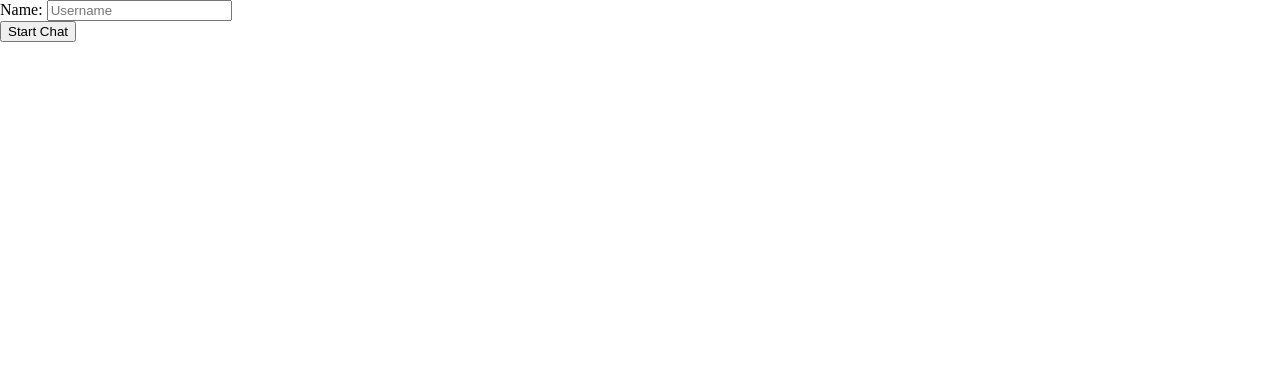
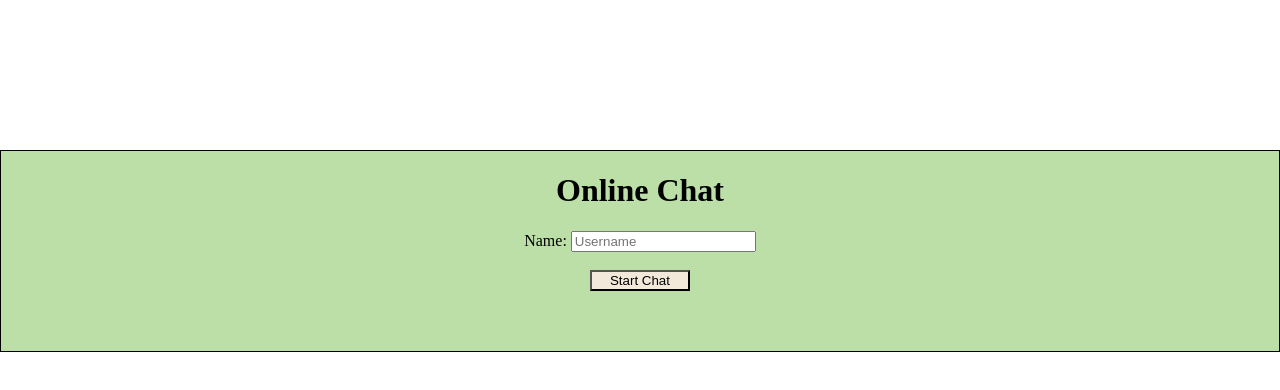
Before and after one commit to cicifagaras/Projects, a plain HTML site: page chat/index.html in a window 1280 px wide. Drawn offline with nearby package versions, Linux system fonts and the light colour scheme.

Commit message:
readMe commit

```diff
--- a/Weather App/main.js
+++ b/Weather App/main.js
@@ -63,7 +63,7 @@ function draw() {
                 dayArray.push(aux1);
             }
         }
-        for (let k = 0; k < dayArray.length; k++) {
+        for (let k = 0; k < 5; k++) {
             days += `
                         <tr class="day${k}">
                             <td>${dayArray[k]}</td>
--- a/chat/index.html
+++ b/chat/index.html
@@ -13,7 +13,8 @@
 
     <body>
         <div id="signUpForm">
-            <form onsubmit="event.preventDefault(); startChat()">
+            <h1>Online Chat</h1>
+            <form onsubmit="event.preventDefault(); startChat()" id="introForm">
                 <label>
                     Name: <input type="text" placeholder="Username" name="name">
                 </label>
--- a/chat/style.css
+++ b/chat/style.css
@@ -7,6 +7,26 @@ html,body {
     margin: 0;
 }
 
+#signUpForm {
+    display: flex;
+    flex-direction: column;
+    align-items: center;
+    margin-top: 150px;
+    border: 1px solid black;
+    height: 200px;
+    background-color: rgb(187, 223, 166);
+}
+
+#introForm {
+    display: flex;
+    flex-direction: column;
+    align-items: center;
+}
+
+input[value="Start Chat"] {
+    width: 100px;
+    background-color: rgb(243, 233, 219);
+}
 
 .hidden {
     display: none !important;
```
Also changed, not shown: 6 other files.
